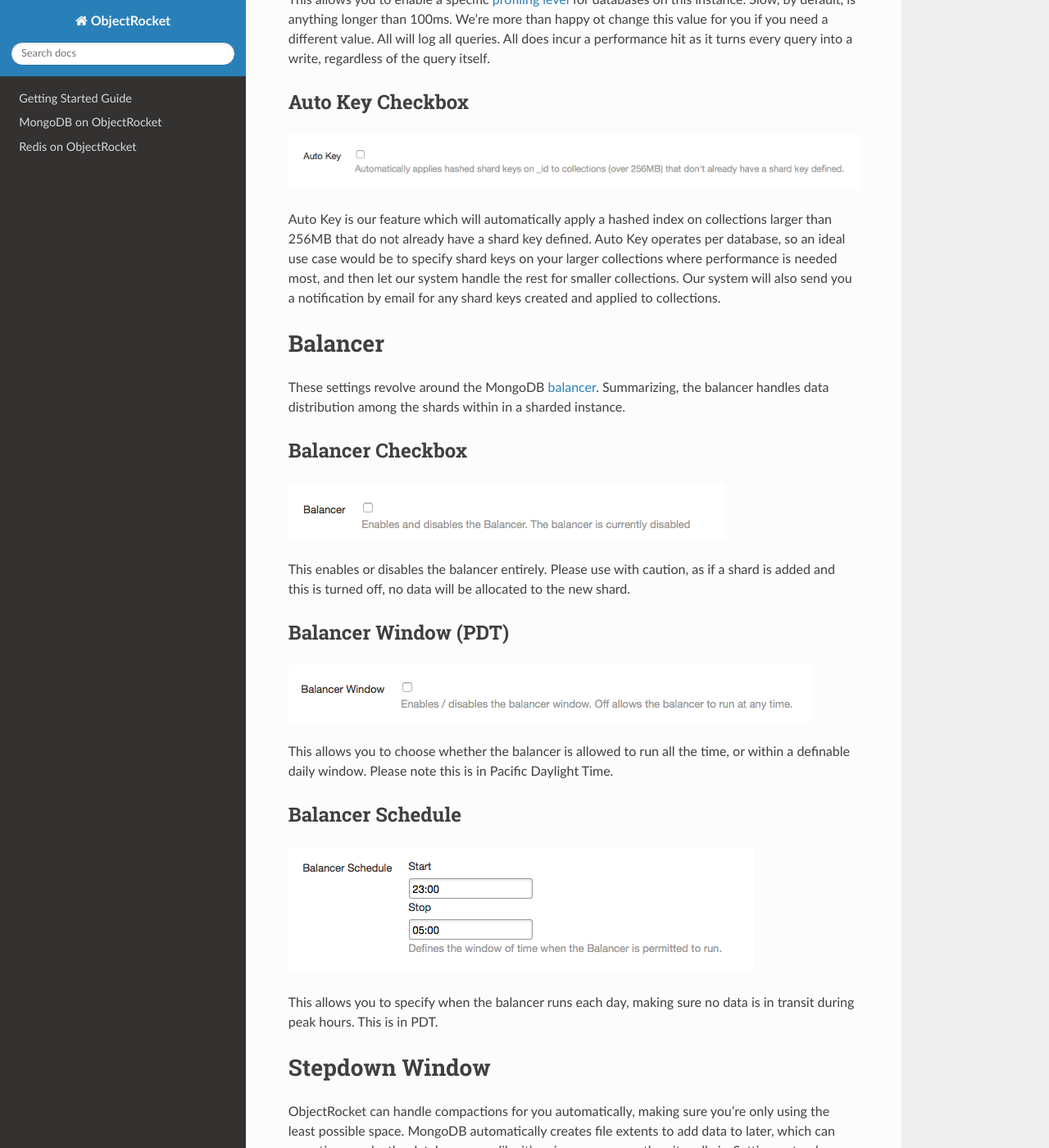
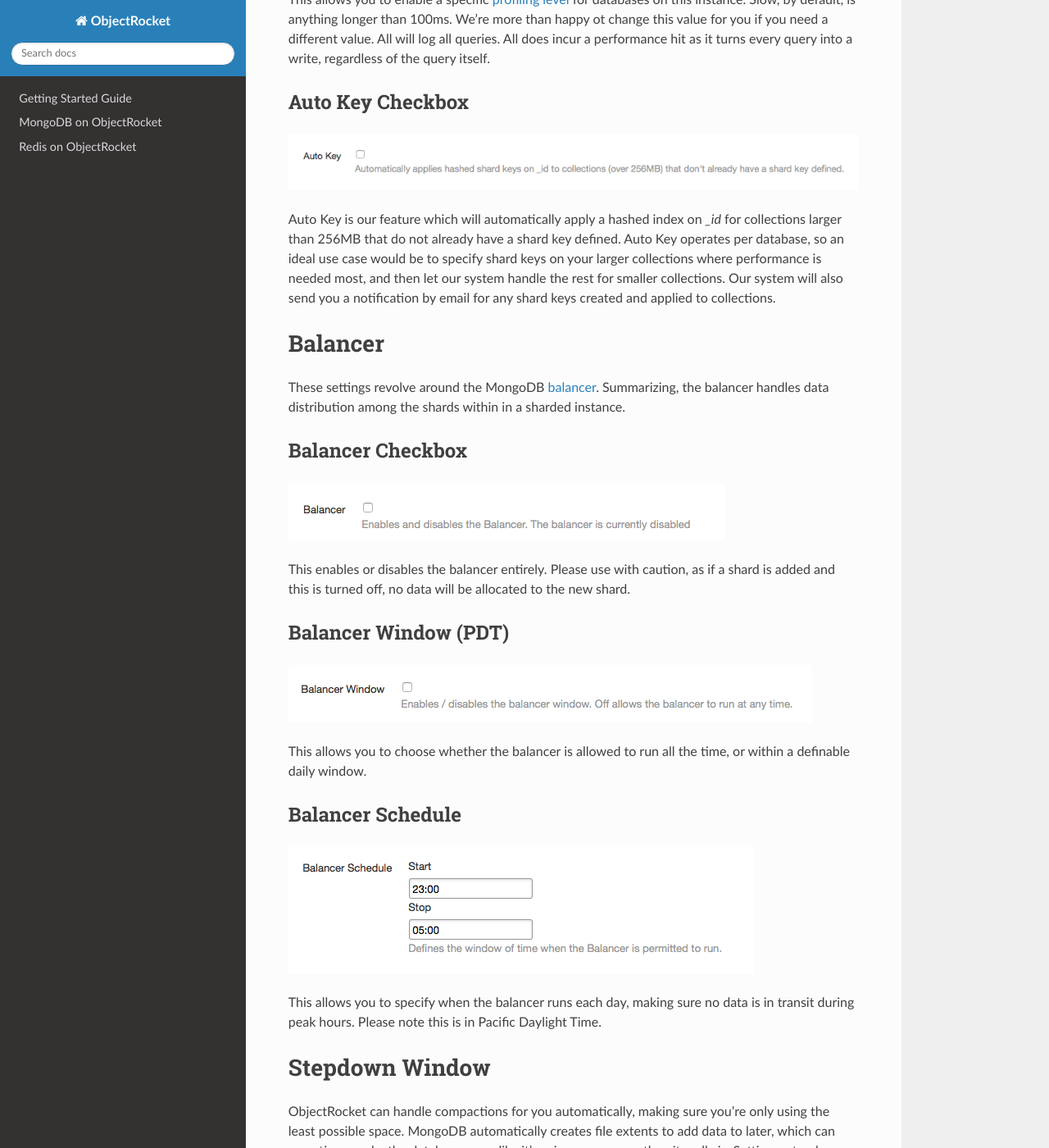
Before and after one commit to zcorleissen/documentation, a Sphinx documentation site: the page built from source/mongo_settings.rst, in a window 1280 px wide and 1400 px high, scrolled down 752 px. Shown: the whole window at 82% size. Built offline with Sphinx 7.4.7 and the Read the Docs theme 2.0.0, drawn with Linux system fonts in a browser that asks for light colours; pages that are not in the unit, such as notebooks, are missing from menus.

Commit message:
removed unlinked files, newline fixes

```diff
--- a/source/getting_started_mongo.rst
+++ b/source/getting_started_mongo.rst
@@ -43,10 +43,13 @@ Provided you've added an ACL and have a database with a user you can authenticat
 	$ mongo iad-mongos0.objectrocket.com:<PORT>/<DATABASE> -u <USER> -p <PASSWORD>
 	MongoDB shell version: 2.4.6
 	connecting to: iad-mongos0.objectrocket.com:<PORT>/<DATABASE>
+
 	mongos> show collections
 	exampleDB
 	system.indexes
 	system.users
+
 	mongos>
 
-If see something similar after running `show collections` you're connected and can do anything you'd expect to against this database. If you run into any issues or just want some guidance please don't hesitate to reach out to us at `support@objectrocket.com <mailto:support@objectrocket.com>`_!
+
+If you see something similar after running `show collections` you've successfully connected and can do anything you'd expect to against this database. If you run into any issues or just want some guidance please don't hesitate to reach out to us at `support@objectrocket.com <mailto:support@objectrocket.com>`_!
--- a/source/mongo_settings.rst
+++ b/source/mongo_settings.rst
@@ -25,7 +25,7 @@ Auto Key Checkbox
 
 .. image:: images/autokey.png
 
-Auto Key is our feature which will automatically apply a hashed index on collections larger than 256MB that do not already have a shard key defined. Auto Key operates per database, so an ideal use case would be to specify shard keys on your larger collections where performance is needed most, and then let our system handle the rest for smaller collections. Our system will also send you a notification by email for any shard keys created and applied to collections.
+Auto Key is our feature which will automatically apply a hashed index on `_id` for collections larger than 256MB that do not already have a shard key defined. Auto Key operates per database, so an ideal use case would be to specify shard keys on your larger collections where performance is needed most, and then let our system handle the rest for smaller collections. Our system will also send you a notification by email for any shard keys created and applied to collections.
 
 
 Balancer
@@ -45,14 +45,14 @@ Balancer Window (PDT)
 
 .. image:: images/balancerwindow.png
 
-This allows you to choose whether the balancer is allowed to run all the time, or within a definable daily window. Please note this is in Pacific Daylight Time.
+This allows you to choose whether the balancer is allowed to run all the time, or within a definable daily window.
 
 Balancer Schedule
 -----------------
 
 .. image:: images/balancersched.png
 
-This allows you to specify when the balancer runs each day, making sure no data is in transit during peak hours. This is in PDT.
+This allows you to specify when the balancer runs each day, making sure no data is in transit during peak hours. Please note this is in Pacific Daylight Time.
 
 Stepdown Window
 ===============
```
Also changed, not shown: source/settings_guide.rst (deleted, +0 -43 lines).
